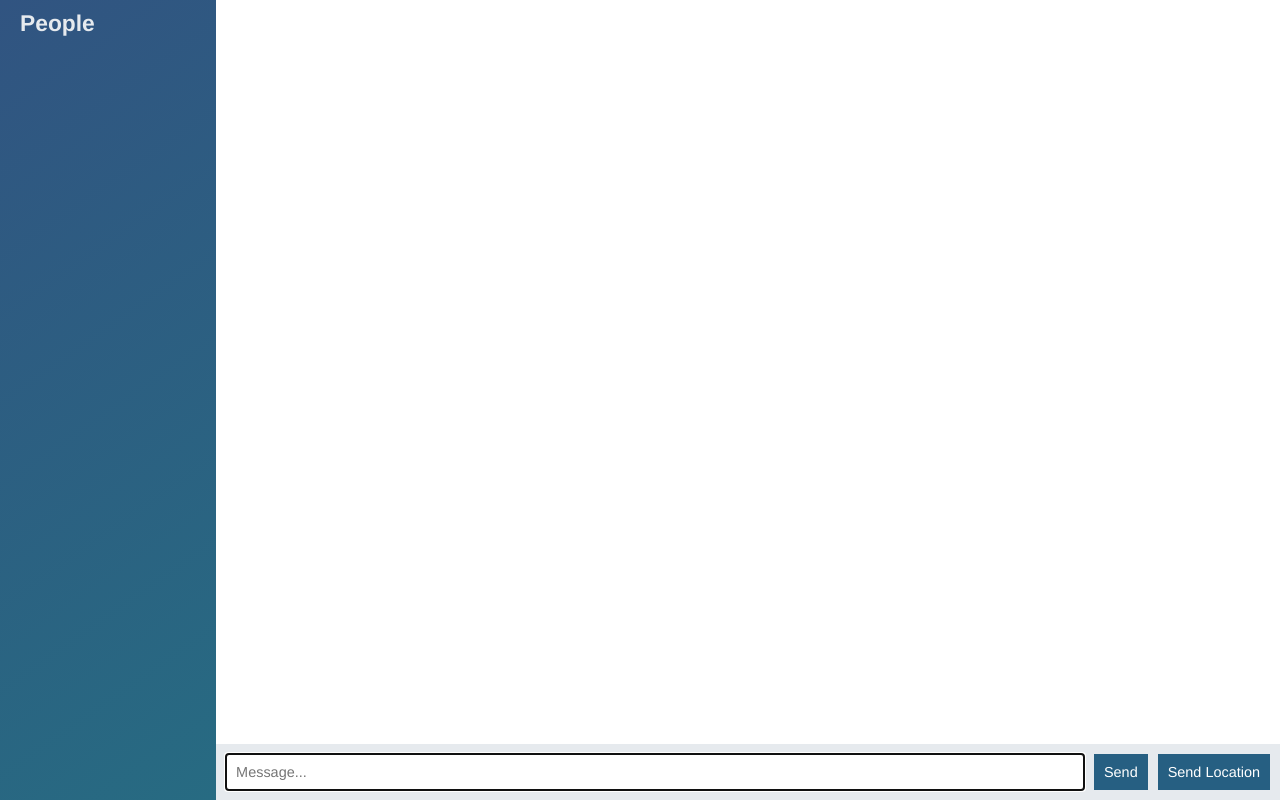
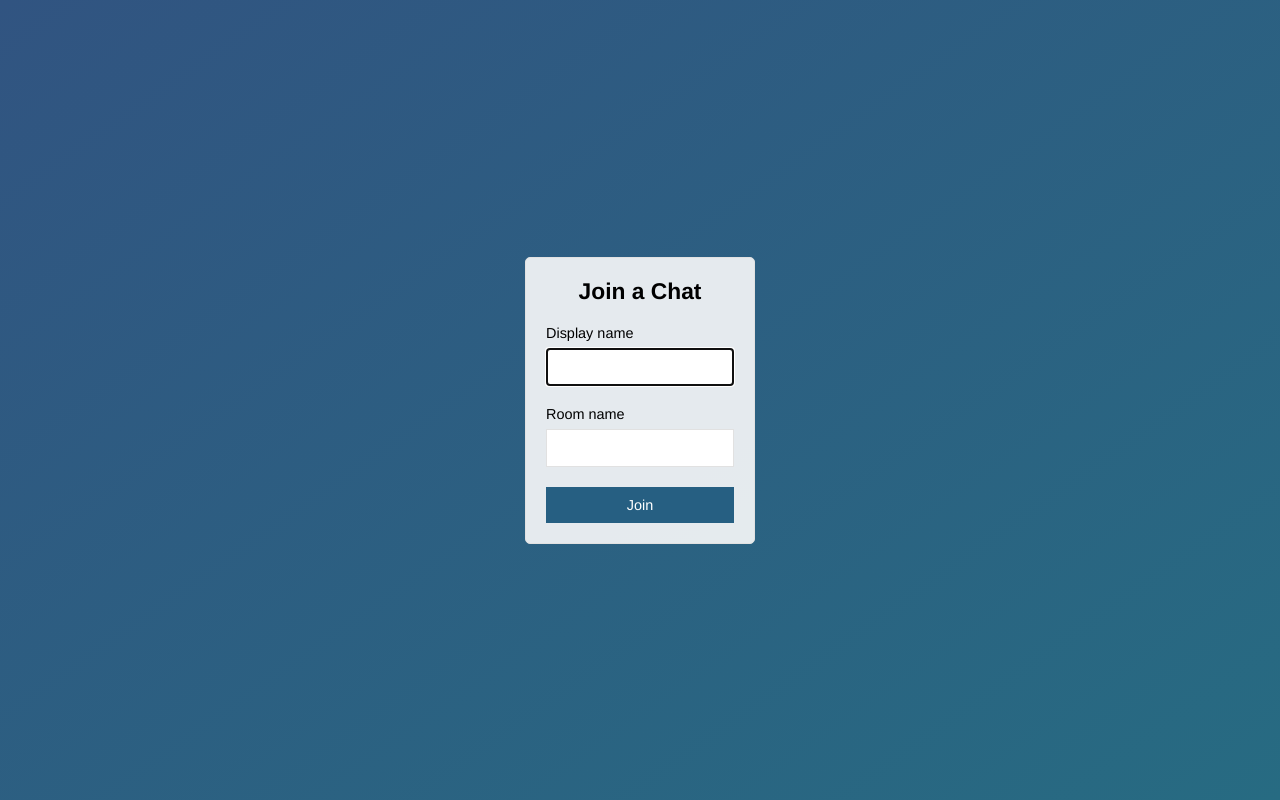
Before and after one commit to aneesdhansey/node-chat-app, a website: page public/index.html in a window 1280 px wide. Drawn offline with nearby package versions, Linux system fonts and the light colour scheme; no server answers.

Commit message:
Add join page that submits to chat.html

```diff
--- a/public/index.html
+++ b/public/index.html
@@ -3,66 +3,31 @@
 
 <head>
     <meta charset="UTF-8">
-    <meta name="viewport" content="width=device-width, initial-scale=1.0">
+    <meta name="viewport" content="width=device-width, initial-scale=1.0, user-scalable=no">
     <meta http-equiv="X-UA-Compatible" content="ie=edge">
-    <title>Node Chat</title>
+    <title>Join | ChatApp</title>
     <link rel="stylesheet" href="/css/styles.css">
 </head>
 
-<body class="chat">
-
-    <div class="chat__sidebar">
-        <h3>People</h3>
-        <div id="users"></div>
+<body class="centered-form">
+    <div class="centered-form__form">
+        <form action="/chat.html">
+            <div class="form-field">
+                <h3>Join a Chat</h3>
+            </div>
+            <div class="form-field">
+                <label>Display name</label>
+                <input type="text" name="name" autofocus />
+            </div>
+            <div class="form-field">
+                    <label>Room name</label>
+                    <input type="text" name="room" />
+            </div>
+            <div class="form-field">
+                <button>Join</button>
+            </div>
+        </form>
     </div>
-
-    <div class="chat__main">
-        <ol id="messages" class="chat__messages">
-
-        </ol>
-
-        <div class="chat__footer">
-            <form id="message-form">
-                <input name="message" type="text" placeholder="Message..." autofocus autocomplete="off"/>
-                <button>Send</button>
-            </form>
-            <button id="send-location">Send Location</button>
-        </div>
-    </div>
-
-    <script id="message-template" type="text/template">
-        <li class="message">
-            <div class="message__title">
-                <h4>{{from}}</h4>
-                <span>{{createdAt}}</span>
-            </div>
-            <div class="message__body">
-                <p>{{text}}</p>
-            </div>
-        </li>
-    </script>
-
-    <script id="location-message-template" type="text/template">
-        <li class="message">
-            <div class="message__title">
-                <h4>{{from}}</h4>
-                <span>{{createdAt}}</span>
-            </div>
-            <div class="message__body">
-                <p><a href="{{url}}" target="_blank">My current location</a></p>
-            </div>
-        </li>
-    </script>
-
-
-
-    <script src="/socket.io/socket.io.js"></script>
-    <script src="/js/libs/jquery-3.3.1.min.js"></script>
-    <script src="/js/libs/moment.js"></script>
-    <script src="/js/libs/moustache.js"></script>
-    <script src="/js/index.js">
-
-    </script>
 </body>
 
 </html>
```
Also changed, not shown: public/chat.html (added, +66 -0 lines), public/js/chat.js (renamed from public/js/index.js).
